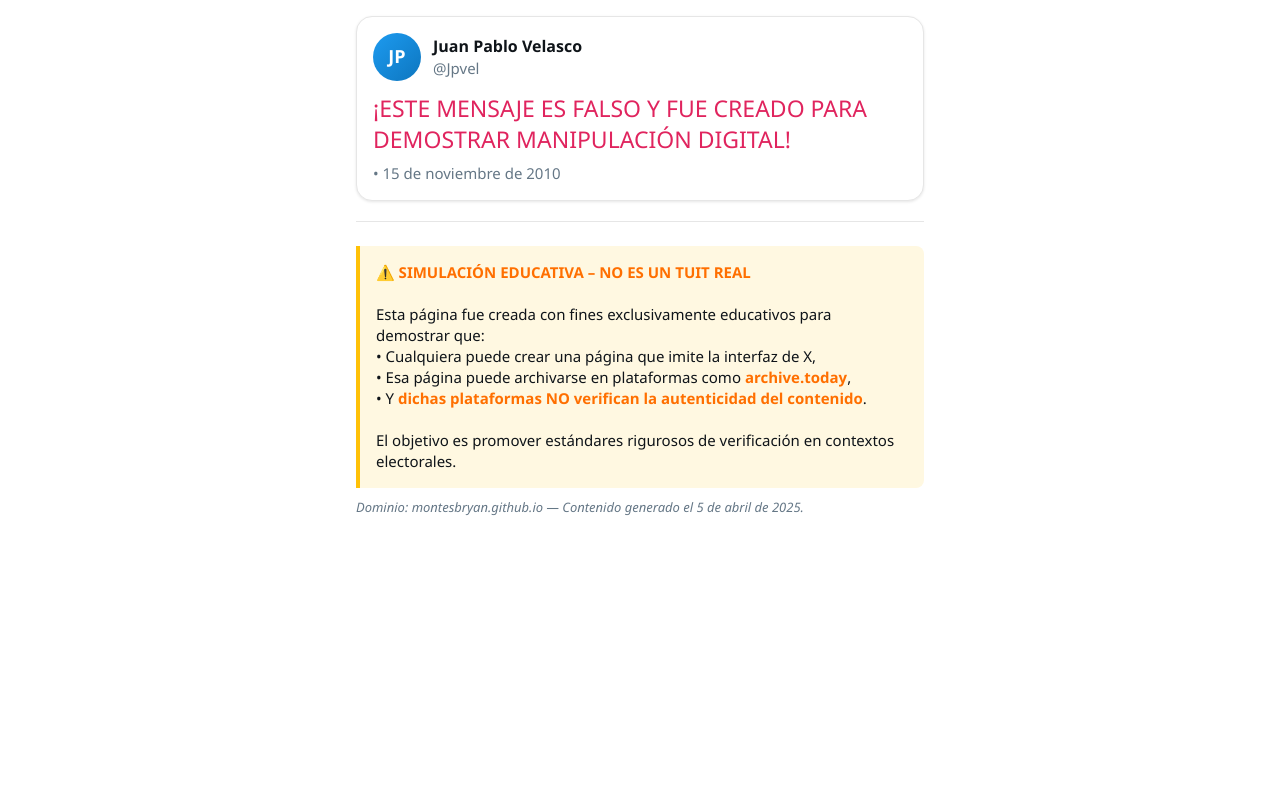
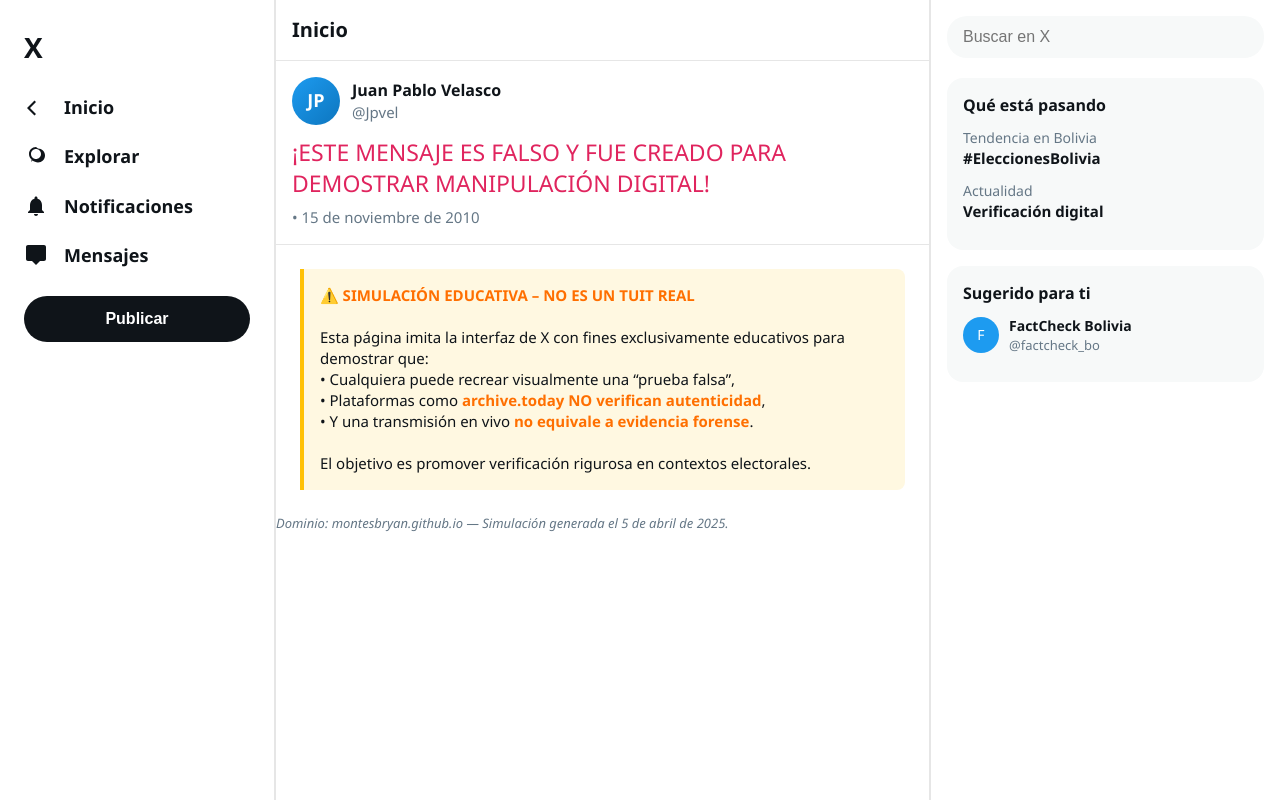
Before and after one commit to montesbryan/montesbryan.github.io, a plain HTML site: page index.html in a window 1280 px wide. Drawn offline with Linux system fonts and the light colour scheme; a web font is replaced by a local one.

Commit message:
Update index.html

```diff
--- a/index.html
+++ b/index.html
@@ -3,10 +3,10 @@
 <head>
   <meta charset="UTF-8" />
   <meta name="viewport" content="width=device-width, initial-scale=1.0"/>
-  <title>Simulación - Verificación Digital</title>
+  <title>Simulación - Interfaz de X</title>
   <link rel="preconnect" href="https://fonts.googleapis.com">
   <link rel="preconnect" href="https://fonts.gstatic.com" crossorigin>
-  <link href="https://fonts.googleapis.com/css2?family=Segoe+UI:wght@400;500;700&display=swap" rel="stylesheet">
+  <link href="https://fonts.googleapis.com/css2?family=Segoe+UI:wght@400;500;600;700&display=swap" rel="stylesheet">
   <style>
     * {
       margin: 0;
@@ -18,18 +18,79 @@
       background-color: #fff;
       color: #0f1419;
       line-height: 1.4;
+    }
+    .app {
+      display: flex;
+      max-width: 1400px;
+      margin: 0 auto;
+      min-height: 100vh;
+    }
+    /* Sidebar izquierda */
+    .sidebar-left {
+      width: 275px;
+      padding: 12px 0;
+      position: fixed;
+      top: 0;
+      left: 0;
+      height: 100vh;
+      border-right: 1px solid #e6e6e6;
+      background: white;
+    }
+    .logo {
+      font-size: 28px;
+      font-weight: 800;
+      padding: 16px 24px;
+      color: #0f1419;
+    }
+    .nav-item {
+      display: flex;
+      align-items: center;
+      padding: 12px 24px;
+      color: #0f1419;
+      font-size: 18px;
+      text-decoration: none;
+      width: 100%;
+      border-radius: 0 24px 24px 0;
+    }
+    .nav-item:hover {
+      background: #f7f9f9;
+    }
+    .nav-item span {
+      margin-left: 16px;
+      font-weight: 600;
+    }
+    .tweet-btn {
+      background: #0f1419;
+      color: white;
+      border: none;
+      border-radius: 24px;
+      padding: 14px 0;
+      margin: 16px 24px;
+      font-weight: 700;
+      font-size: 16px;
+      cursor: pointer;
+      width: calc(100% - 48px);
+    }
+    /* Contenido central */
+    .main-content {
+      flex: 1;
+      margin-left: 275px;
+      margin-right: 350px;
+      border-left: 1px solid #e6e6e6;
+      border-right: 1px solid #e6e6e6;
+      min-height: 100vh;
+    }
+    .header {
       padding: 16px;
-      max-width: 600px;
-      margin: 0 auto;
+      font-size: 20px;
+      font-weight: 700;
+      border-bottom: 1px solid #e6e6e6;
     }
     .tweet-container {
-      border: 1px solid #e6e6e6;
-      border-radius: 16px;
       padding: 16px;
-      background: #fff;
-      box-shadow: 0 1px 3px rgba(0,0,0,0.1);
+      border-bottom: 1px solid #e6e6e6;
     }
-    .header {
+    .tweet-header {
       display: flex;
       align-items: center;
       margin-bottom: 12px;
@@ -47,15 +108,12 @@
       font-size: 18px;
       margin-right: 12px;
     }
-    .user-info {
-      flex: 1;
-    }
-    .display-name {
+    .user-info .display-name {
       font-weight: 700;
       font-size: 16px;
       color: #0f1419;
     }
-    .username {
+    .user-info .username {
       color: #657786;
       font-size: 15px;
     }
@@ -63,25 +121,62 @@
       font-size: 23px;
       line-height: 1.35;
       margin: 8px 0;
-      color: #e0245e; /* rojo para indicar que es falso */
+      color: #e0245e;
     }
     .meta {
       color: #657786;
       font-size: 15px;
       margin-top: 8px;
     }
-    .divider {
-      height: 1px;
-      background: #e6e6e6;
-      margin: 20px 0;
+    /* Sidebar derecha */
+    .sidebar-right {
+      width: 350px;
+      position: fixed;
+      right: 0;
+      top: 0;
+      height: 100vh;
+      padding: 16px;
+      background: white;
+      border-left: 1px solid #e6e6e6;
     }
+    .search-box {
+      background: #f7f9f9;
+      border-radius: 20px;
+      padding: 12px 16px;
+      margin-bottom: 20px;
+      font-size: 16px;
+      width: 100%;
+      border: none;
+    }
+    .trend-card {
+      background: #f7f9f9;
+      border-radius: 16px;
+      padding: 16px;
+      margin-bottom: 16px;
+    }
+    .trend-card h3 {
+      font-size: 16px;
+      margin-bottom: 12px;
+      color: #0f1419;
+    }
+    .trend {
+      font-size: 15px;
+      margin-bottom: 12px;
+    }
+    .trend-category {
+      color: #657786;
+      font-size: 14px;
+    }
+    /* Advertencia educativa */
     .disclaimer {
       background-color: #fff8e1;
       border-left: 4px solid #ffc107;
       padding: 16px;
+      margin: 24px;
       border-radius: 0 8px 8px 0;
       font-size: 15px;
-      margin-top: 24px;
+      position: relative;
+      z-index: 10;
     }
     .disclaimer strong {
       color: #ff6f00;
@@ -96,8 +191,43 @@
 </head>
 <body>
 
+  <div class="app">
+    <!-- Sidebar izquierda -->
+    <div class="sidebar-left">
+      <div class="logo">X</div>
+      <a href="#" class="nav-item">
+        <svg width="24" height="24" viewBox="0 0 24 24" fill="currentColor">
+          <path d="M10.5 19.5L3 12l7.5-7.5 1.5 1.5-6 6 6 6-1.5 1.5z"/>
+        </svg>
+        <span>Inicio</span>
+      </a>
+      <a href="#" class="nav-item">
+        <svg width="24" height="24" viewBox="0 0 24 24" fill="currentColor">
+          <path d="M12 2C8.13 2 5 5.13 5 9c0 2.34 1.08 4.38 2.7 5.7L7 17l1.5-1.5C9.92 16.42 11.96 17.5 14 17.5c3.87 0 7-3.13 7-7s-3.13-7-7-7zm0 12c-2.76 0-5-2.24-5-5s2.24-5 5-5 5 2.24 5 5-2.24 5-5 5z"/>
+        </svg>
+        <span>Explorar</span>
+      </a>
+      <a href="#" class="nav-item">
+        <svg width="24" height="24" viewBox="0 0 24 24" fill="currentColor">
+          <path d="M12 22c1.1 0 2-.9 2-2h-4c0 1.1.9 2 2 2zm6-6v-5c0-3.07-1.64-5.64-4.5-6.32V4c0-.83-.67-1.5-1.5-1.5s-1.5.67-1.5 1.5v.68C7.63 5.36 6 7.92 6 11v5l-2 2v1h16v-1l-2-2z"/>
+        </svg>
+        <span>Notificaciones</span>
+      </a>
+      <a href="#" class="nav-item">
+        <svg width="24" height="24" viewBox="0 0 24 24" fill="currentColor">
+          <path d="M20 2H4c-1.1 0-2 .9-2 2v12c0 1.1.9 2 2 2h4l4 4 4-4h4c1.1 0 2-.9 2-2V4c0-1.1-.9-2-2-2z"/>
+        </svg>
+        <span>Mensajes</span>
+      </a>
+      <button class="tweet-btn">Publicar</button>
+    </div>
+
+    <!-- Contenido central -->
+    <div class="main-content">
+      <div class="header">Inicio</div>
+
       <div class="tweet-container">
-    <div class="header">
+        <div class="tweet-header">
           <div class="avatar">JP</div>
           <div class="user-info">
             <div class="display-name">Juan Pablo Velasco</div>
@@ -110,19 +240,47 @@
         <div class="meta">• 15 de noviembre de 2010</div>
       </div>
 
-  <div class="divider"></div>
-
       <div class="disclaimer">
         <strong>⚠️ SIMULACIÓN EDUCATIVA – NO ES UN TUIT REAL</strong><br><br>
-    Esta página fue creada con fines exclusivamente educativos para demostrar que:<br>
-    • Cualquiera puede crear una página que imite la interfaz de X,<br>
-    • Esa página puede archivarse en plataformas como <strong>archive.today</strong>,<br>
-    • Y <strong>dichas plataformas NO verifican la autenticidad del contenido</strong>.<br><br>
-    El objetivo es promover estándares rigurosos de verificación en contextos electorales.
+        Esta página imita la interfaz de X con fines exclusivamente educativos para demostrar que:<br>
+        • Cualquiera puede recrear visualmente una “prueba falsa”,<br>
+        • Plataformas como <strong>archive.today NO verifican autenticidad</strong>,<br>
+        • Y una transmisión en vivo <strong>no equivale a evidencia forense</strong>.<br><br>
+        El objetivo es promover verificación rigurosa en contextos electorales.
       </div>
 
       <div class="footer-note">
-    Dominio: montesbryan.github.io — Contenido generado el 5 de abril de 2025.
+        Dominio: montesbryan.github.io — Simulación generada el 5 de abril de 2025.
+      </div>
+    </div>
+
+    <!-- Sidebar derecha -->
+    <div class="sidebar-right">
+      <input type="text" class="search-box" placeholder="Buscar en X" disabled />
+
+      <div class="trend-card">
+        <h3>Qué está pasando</h3>
+        <div class="trend">
+          <div class="trend-category">Tendencia en Bolivia</div>
+          <div><strong>#EleccionesBolivia</strong></div>
+        </div>
+        <div class="trend">
+          <div class="trend-category">Actualidad</div>
+          <div><strong>Verificación digital</strong></div>
+        </div>
+      </div>
+
+      <div class="trend-card">
+        <h3>Sugerido para ti</h3>
+        <div style="display: flex; align-items: center; margin-bottom: 12px;">
+          <div style="width: 36px; height: 36px; border-radius: 50%; background: #1d9bf0; color: white; display: flex; align-items: center; justify-content: center; font-size: 14px; margin-right: 10px;">F</div>
+          <div>
+            <div style="font-weight: 600; font-size: 14px;">FactCheck Bolivia</div>
+            <div style="color: #657786; font-size: 13px;">@factcheck_bo</div>
+          </div>
+        </div>
+      </div>
+    </div>
   </div>
 
 </body>
```
Lines whose indentation alone changed are shown as unchanged.
